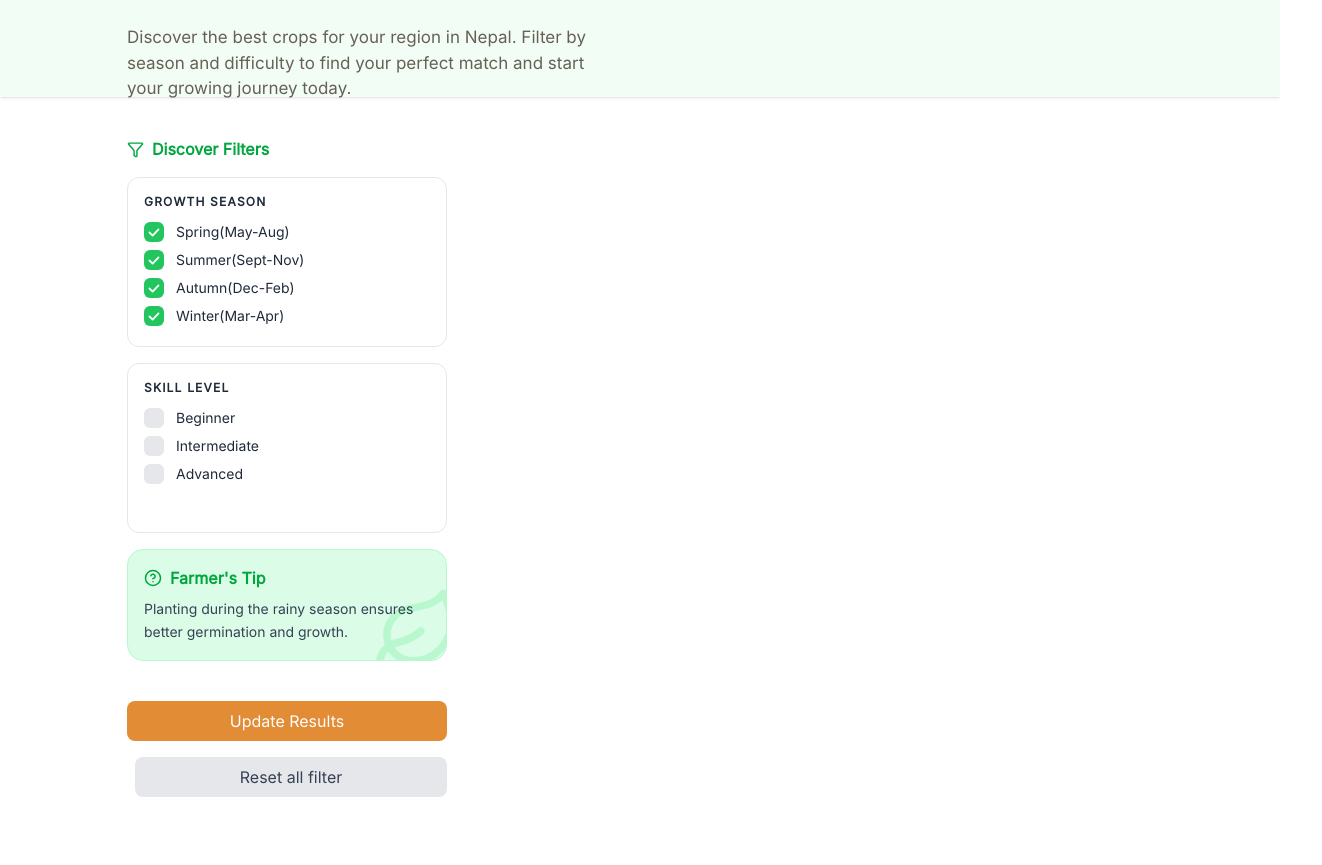
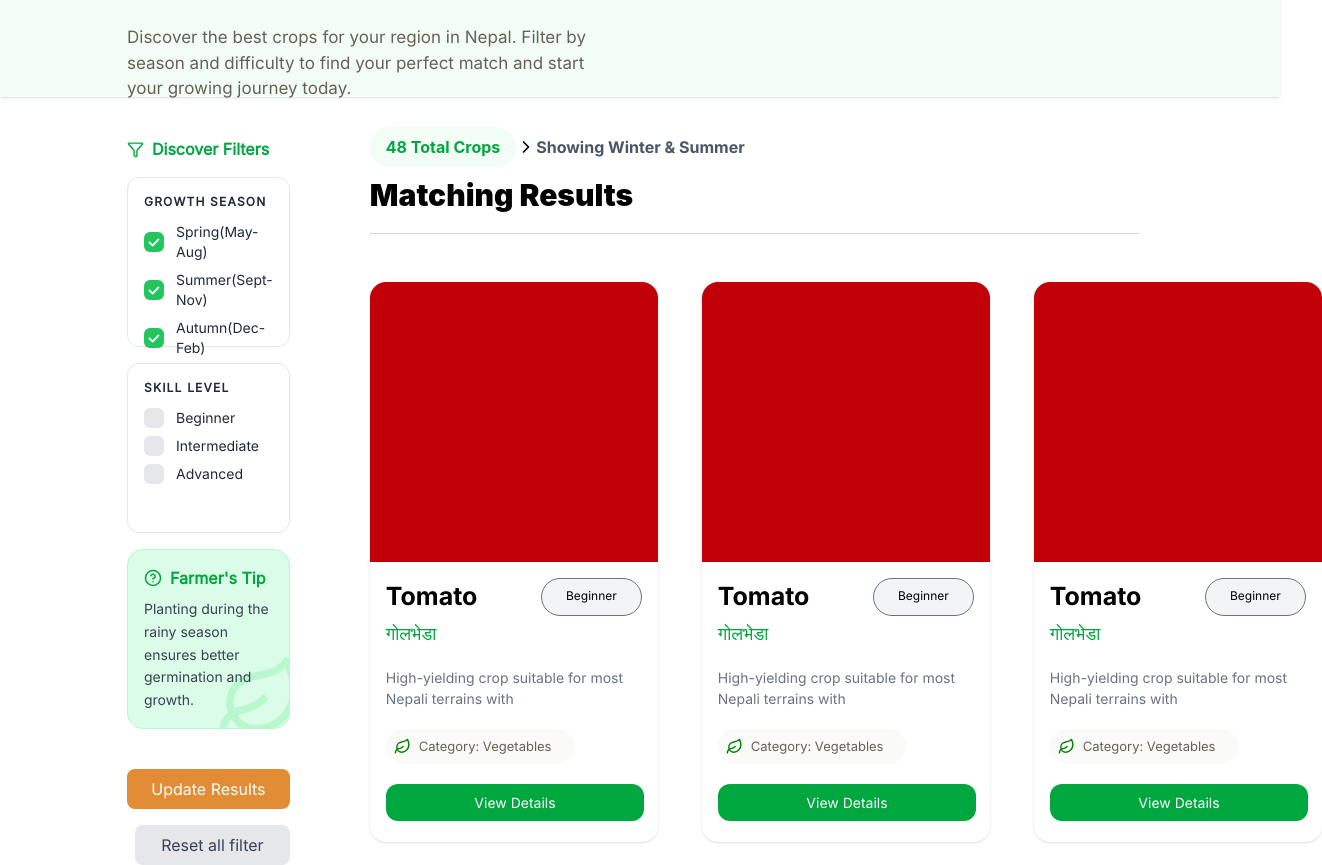
Before and after one commit to mychoise/Farming-Learning, a React (Vite) app in the folder client/: page / in a window 1280 px wide. Shown: the part 183-1048 px from the top of the page, 1322 px wide, since content can reach past the window. Before the commit the page ends 980 px from the top, so only its background shows below. Built offline with nearby package versions, Linux system fonts and the light colour scheme.

Commit message:
CUi of crop card

```diff
--- a/client/src/components/crop/CropCard.tsx
+++ b/client/src/components/crop/CropCard.tsx
@@ -0,0 +1,32 @@
+import { Leaf } from "lucide-react"
+
+const CropCard = () => {
+  return (
+    <div className="w-72 rounded-2xl overflow-hidden shadow h-140">
+      <div className="w-full h-[50%] bg-red-700">
+
+      </div>
+      <div>
+        <div className="p-4 font-[Inter] flex justify-between">
+          <h1 className="text-black font-[medium] text-[25px]">Tomato</h1>
+          <h1 className="text-black pt-2 pl-6 pr-6 border border-gray-500 bg-gray-100 text-[12px] rounded-full">Beginner</h1>
+        </div>
+        <div className="pl-4 -mt-3">
+          <h1 className=" text-[18px] text-green-600">गोलभेडा</h1>
+          <h1 className="font-[Inter] mt-5 text-gray-500 text-[14px]">
+            High-yielding crop suitable for most Nepali terrains with
+          </h1>
+          <div className="flex pt-2 pb-2 pr-2 pl-2  bg-[#FAFAF9] w-47 rounded-full items-center gap-2 mt-5">
+            <Leaf size={17} color="green"/>
+            <h1 className="text-[#676056] font-[Inter] text-[13px]">Category: Vegetables</h1>
+          </div>
+          <div>
+            <button className="bg-green-600 font-[Inter] text-white px-4 py-2 w-[95%] rounded-xl text-[14px] mt-5">View Details</button>
+          </div>
+        </div>
+      </div>
+    </div>
+  )
+}
+
+export default CropCard
--- a/client/src/components/crop/Filter.tsx
+++ b/client/src/components/crop/Filter.tsx
@@ -22,7 +22,7 @@ const Filter = () => {
     }
     console.log(selected)
     return (
-        <>
+        <div className="flex flex-col">
             <div className="flex gap-2 items-center text-green-600 font-[Inter] font-bold">
                 <FilterIcon size={17} />
                 <h1>Discover Filters</h1>
@@ -96,7 +96,7 @@ const Filter = () => {
         <button className="bg-[#E28C36] cursor-pointer font-[Inter] text-white px-4 py-2 rounded-lg mt-4">Update Results</button>
         <button onClick={() => setSelected([])} className="bg-gray-200 cursor-pointer font-[Inter] text-gray-700 px-4 py-2 rounded-lg mt-4 ml-2">Reset all filter</button>
     </div>
-        </>
+        </div>
     )
 }
 
--- a/client/src/pages/CropList.tsx
+++ b/client/src/pages/CropList.tsx
@@ -1,4 +1,6 @@
+import { ChevronRight } from "lucide-react"
 import Filter from "../components/crop/Filter"
+import CropCard from "../components/crop/CropCard"
 
 const CropList = () => {
   return (
@@ -12,8 +14,22 @@ const CropList = () => {
         </div>
     </div>
     {/* Filters and Result */}
-    <div className="ml-31.75 mt-10">
+    <div className="ml-31.75 flex flex-row gap-20 mt-10">
       <Filter/>
+      <div className="flex flex-col gap-5">
+      <div className="flex flex-row items-center h-5 -gap-[6px]">
+        <h1 className="bg-[#F2FDF5] px-4 py-2 rounded-full text-green-600 font-bold">48 Total Crops</h1>
+        <span><ChevronRight size={20} /></span>
+        <span className="text-gray-600 font-[medium] text-[16px]">Showing Winter & Summer</span>
+      </div>
+      <h1 className="text-3xl font-black">Matching Results</h1>
+      <hr className="border-gray-300 w-[60vw]" />
+      <div className="flex flex-row mt-7 gap-11">
+        <CropCard/>
+        <CropCard/>
+        <CropCard/>
+      </div>
+      </div>
     </div>
     </>
   )
```
Also changed, not shown: client/src/assets/fonts/font.woff2 (added).
